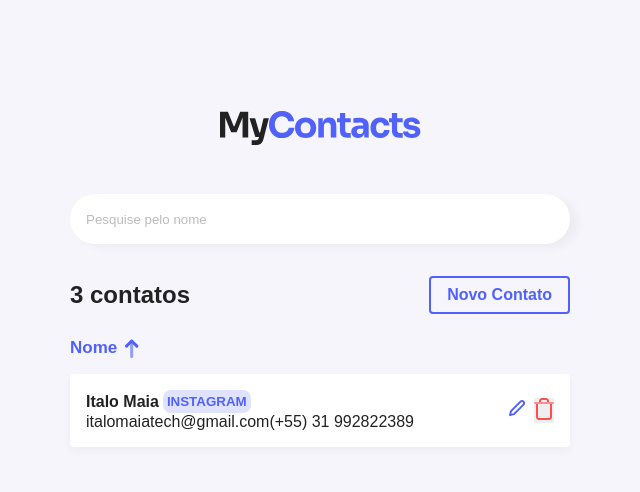
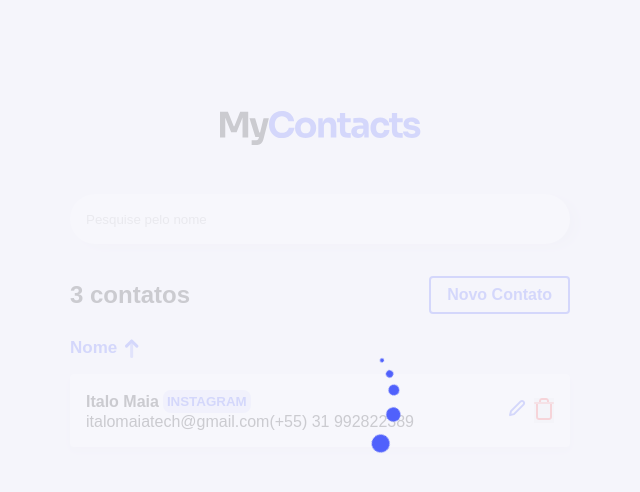
Before and after one commit to Italo-Maia/my-contacts, a Next.js app in the folder front/: page / in a window 1280 px wide. Shown: the top 492 px of the page, without its empty margins (320-960 px from the left). Built offline with nearby package versions, Linux system fonts and the light colour scheme.

Commit message:
feat(Loader): Adiciona componente loader

```diff
--- a/front/components/ContactsList/index.jsx
+++ b/front/components/ContactsList/index.jsx
@@ -8,10 +8,12 @@
 import edit from '../../assets/images/icons/edit.svg';
 import trash from '../../assets/images/icons/trash.svg';
 import Modal from '../Modal';
+import Loader from '../Loader';
 
 export default function ContactsList() {
   return (
     <Container>
+      <Loader />
       {/* <Modal danger title="MODAL" text="TEXT" actionTitle="DELETAR" /> */}
 
       <Header>
--- /dev/null
+++ b/front/components/Loader/index.jsx
@@ -0,0 +1,12 @@
+import Portal from '../Portal';
+import { Overlay } from './styles';
+
+export default function Loader() {
+  return (
+    <Portal>
+      <Overlay>
+        <div className="loader" />
+      </Overlay>
+    </Portal>
+  );
+}
--- /dev/null
+++ b/front/components/Loader/styles.js
@@ -0,0 +1,64 @@
+import styled, { keyframes } from 'styled-components';
+
+const load = keyframes`
+  0% {
+    box-shadow: 0 -0.83em 0 -0.4em, 0 -0.83em 0 -0.42em, 0 -0.83em 0 -0.44em, 0 -0.83em 0 -0.46em, 0 -0.83em 0 -0.477em;
+  }
+  5%,
+  95% {
+    box-shadow: 0 -0.83em 0 -0.4em, 0 -0.83em 0 -0.42em, 0 -0.83em 0 -0.44em, 0 -0.83em 0 -0.46em, 0 -0.83em 0 -0.477em;
+  }
+  10%,
+  59% {
+    box-shadow: 0 -0.83em 0 -0.4em, -0.087em -0.825em 0 -0.42em, -0.173em -0.812em 0 -0.44em, -0.256em -0.789em 0 -0.46em, -0.297em -0.775em 0 -0.477em;
+  }
+  20% {
+    box-shadow: 0 -0.83em 0 -0.4em, -0.338em -0.758em 0 -0.42em, -0.555em -0.617em 0 -0.44em, -0.671em -0.488em 0 -0.46em, -0.749em -0.34em 0 -0.477em;
+  }
+  38% {
+    box-shadow: 0 -0.83em 0 -0.4em, -0.377em -0.74em 0 -0.42em, -0.645em -0.522em 0 -0.44em, -0.775em -0.297em 0 -0.46em, -0.82em -0.09em 0 -0.477em;
+  }
+  100% {
+    box-shadow: 0 -0.83em 0 -0.4em, 0 -0.83em 0 -0.42em, 0 -0.83em 0 -0.44em, 0 -0.83em 0 -0.46em, 0 -0.83em 0 -0.477em;
+  }
+`;
+
+const round = keyframes`
+  0% {
+    -webkit-transform: rotate(0deg);
+    transform: rotate(0deg);
+  }
+  100% {
+    -webkit-transform: rotate(360deg);
+    transform: rotate(360deg);
+  }
+`;
+
+export const Overlay = styled.div`
+    width: 100%;
+    height: 100%;
+    position: absolute;
+    top: 0;
+    left: 0;
+    background: rgba(246, 245, 252, 0.8);
+    display: flex;
+    align-items: center;
+    justify-content: center;
+
+.loader {
+  color: ${({ theme }) => theme.colors.primary.main};
+  font-size: 90px;
+  text-indent: -9999em;
+  overflow: hidden;
+  width: 1em;
+  height: 1em;
+  border-radius: 50%;
+  margin: 72px auto;
+  position: relative;
+  -webkit-transform: translateZ(0);
+  -ms-transform: translateZ(0);
+  transform: translateZ(0);
+  -webkit-animation: ${load} 1.7s infinite ease, ${round} 1.7s infinite ease;
+  animation: ${load} 1.7s infinite ease, ${round} 1.7s infinite ease;
+}
+`;
```
